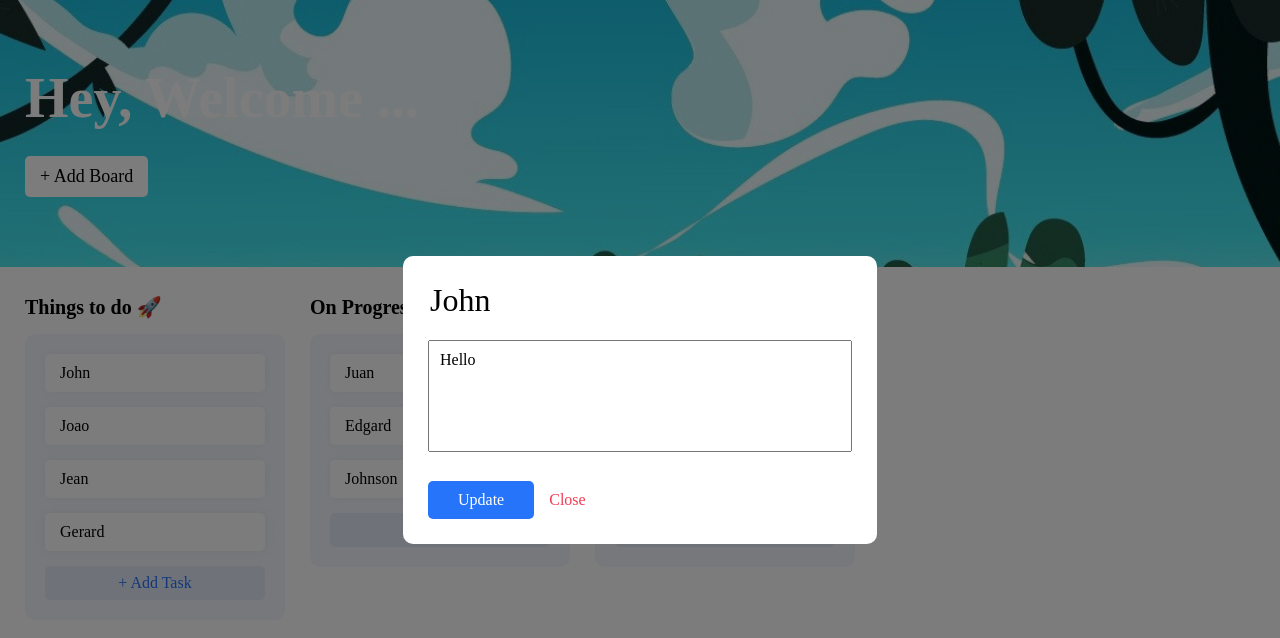
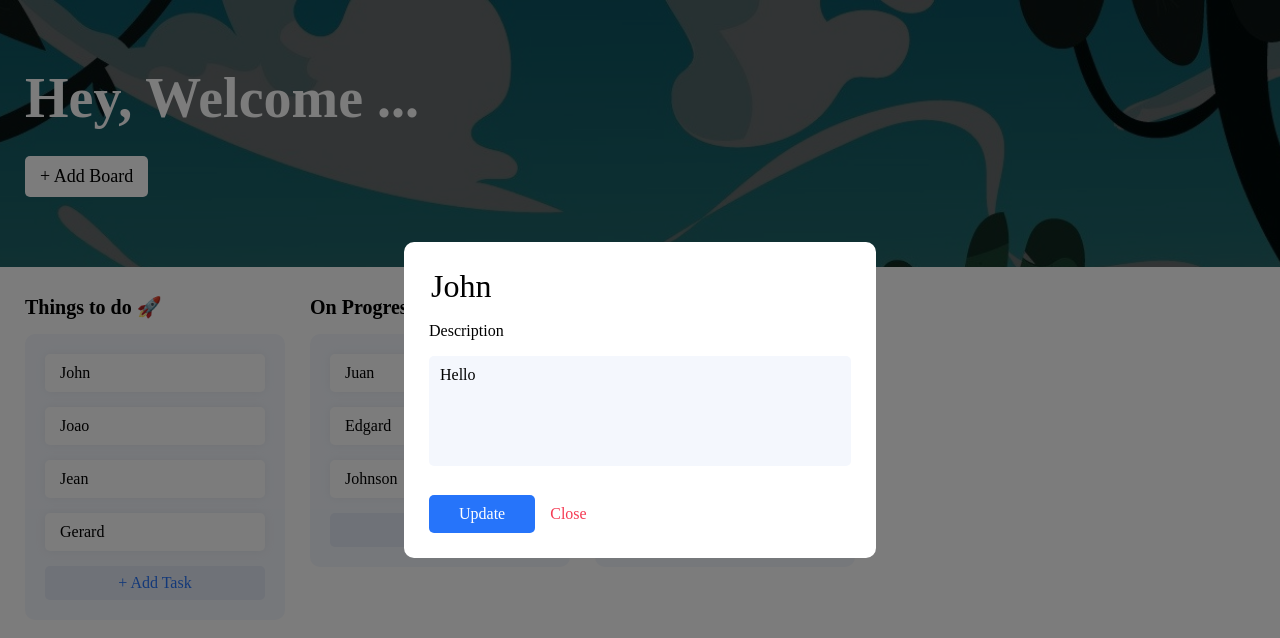
Before and after one commit to rubanthilak/kanban-board, a Vue app: page / in a window 1280 px wide. Both pictures are taken after a click on the element "John". Shown: the top 638 px of the page. Built offline with nearby package versions, Linux system fonts and the light colour scheme.

Commit message:
finally found how to update a popup component

```diff
--- a/src/App.vue
+++ b/src/App.vue
@@ -1,7 +1,7 @@
 <template>
   <new-board-popup :open="currentPopup === 'new-board-popup'"></new-board-popup>
   <new-card-popup :open="currentPopup === 'new-card-popup'"></new-card-popup>
-  <view-card-popup :open="currentPopup === 'view-card-popup'"></view-card-popup>
+  <view-card-popup :open="currentPopup === 'view-card-popup'" :currentCardId="currentCardId"></view-card-popup>
   <top-bar @add-board="openPopup('new-board-popup')"></top-bar>
   <main-board @new-card="openPopup('new-card-popup',$event)" @view-card="openPopup('view-card-popup',$event)"></main-board>
 </template>
@@ -25,10 +25,9 @@ export default {
   },
   data() {
     return {
-      currentCardId: 1,
+      currentCardId: null,
       addToBoardId: null,
       currentPopup: null,
-      renderKey: 0,
       listArray: [
         {
           id: 1,
@@ -62,18 +61,14 @@ export default {
     };
   },
   methods: {
-    rerender(){
-      this.renderKey +=1
-    },
     openPopup(popup,params){
       if(popup === "new-card-popup"){
         this.addToBoardId = params
       }
       else if(popup === "view-card-popup"){
         this.currentCardId = params
-        this.rerender();
       }
-      this.currentPopup= popup;
+      this.currentPopup = popup;
     },
     closePopup(){
       this.currentPopup= null;
--- a/src/components/TopBar.vue
+++ b/src/components/TopBar.vue
@@ -1,7 +1,8 @@
 <template>
   <div class="topbar">
+    <div class="overlay"></div>
     <h1>Hey, Welcome ...</h1>
-    <div class="btn-holder">
+    <div class="content-holder">
       <button @click="$emit('addBoard')" class="add-btn">+ Add Board</button>
       <!-- <button class="set-btn">
         <img src="../assets/icons/settings.png" alt="icon" />
@@ -39,11 +40,13 @@ h1 {
   line-height: 56px;
   margin-bottom: 30px;
   color: white;
+  z-index: 2;
 }
 
-.btn-holder {
+.content-holder {
   margin: auto 0px;
   display: flex;
+  z-index: 2;
 }
 
 .add-btn {
@@ -74,4 +77,14 @@ img {
   height: 22px;
   width: 22px;
 }
+
+.overlay{
+  height: 100%;
+  width: 100%;
+  background: #00000091;
+  position: absolute;
+  top:0px;
+  left: 0px;
+  z-index: 1;
+}
 </style>
--- a/src/components/popup/ViewCardPopup.vue
+++ b/src/components/popup/ViewCardPopup.vue
@@ -8,6 +8,7 @@
     </template>
     <template #default>
       <div>
+        <p>Description</p>
         <textarea
           v-model="newCardDesc"
           placeholder="Description"
@@ -25,8 +26,8 @@
 
 <script>
 export default {
-  inject: ["closePopup", "updateCardDetails", "currentCardId", "listArray"],
-  props: ["open"],
+  inject: ["closePopup", "updateCardDetails", "listArray"],
+  props: ["open", "currentCardId"],
   data() {
     return {
       newCardTitle: "",
@@ -49,7 +50,7 @@ export default {
       }
     }
   },
-  beforeMount(){
+  beforeUpdate(){
      this.listArray.forEach((board) => {
         const index = board.value.findIndex((card) => card.id === this.currentCardId);
         if (index !== -1) {
@@ -57,7 +58,7 @@ export default {
           this.newCardTitle = board.value[index].name;
           this.newCardDesc = board.value[index].description;
         }
-      });
+    });
   }
 };
 </script>
@@ -67,6 +68,11 @@ export default {
   color: red;
   margin: 5px 0px 0px 0px;
 }
+
+.rm-mb{
+  margin-bottom: 5px;
+}
+
 input {
   width: 400px;
   font-family: "Circular Std Bold";
@@ -78,13 +84,15 @@ textarea {
   font-family: "Circular Std Book";
   width: 400px;
   padding: 10px 11px;
-  margin: 20px 0px 0px 0px;
+  margin: 0px;
   font-size: 16px;
   resize: none;
+  background: #f4f7fd;
+  border: none;
+  border-radius: 5px;
+
 }
 button {
-  margin-top: 25px;
-  margin-right: 15px;
   padding: 10px 30px;
   font-size: 16px;
   font-family: "Circular Std Medium";
@@ -95,12 +103,10 @@ button {
   cursor: pointer;
 }
 
-.edit-btn {
-  background: #2674fa;
-}
-
 .update-btn {
   background: #2674fa;
+  margin-top: 25px;
+  margin-right: 15px;
 }
 
 .close-btn {
@@ -111,7 +117,4 @@ button {
   padding: 0px;
 }
 
-dialog {
-  max-width: 600px;
-}
 </style>
```
